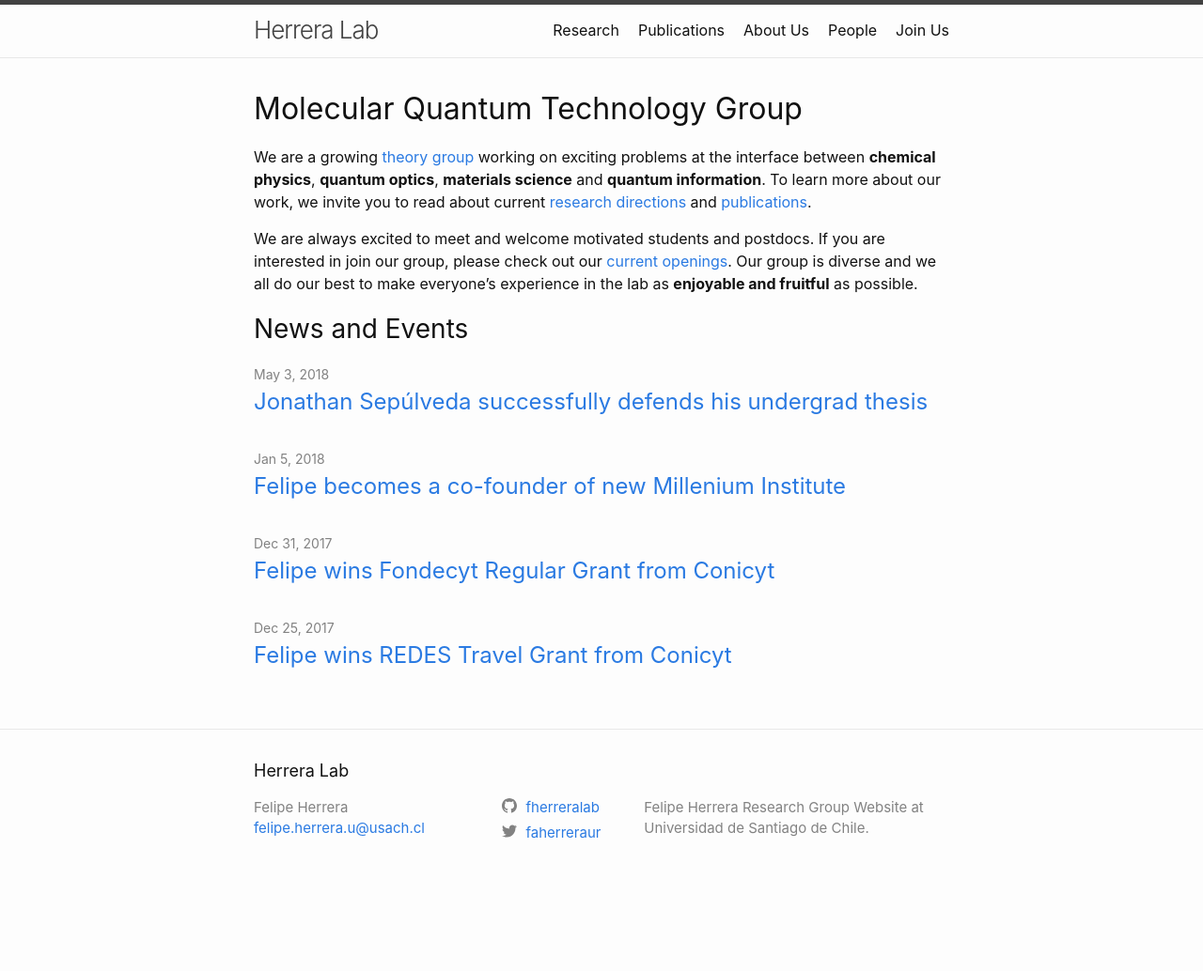
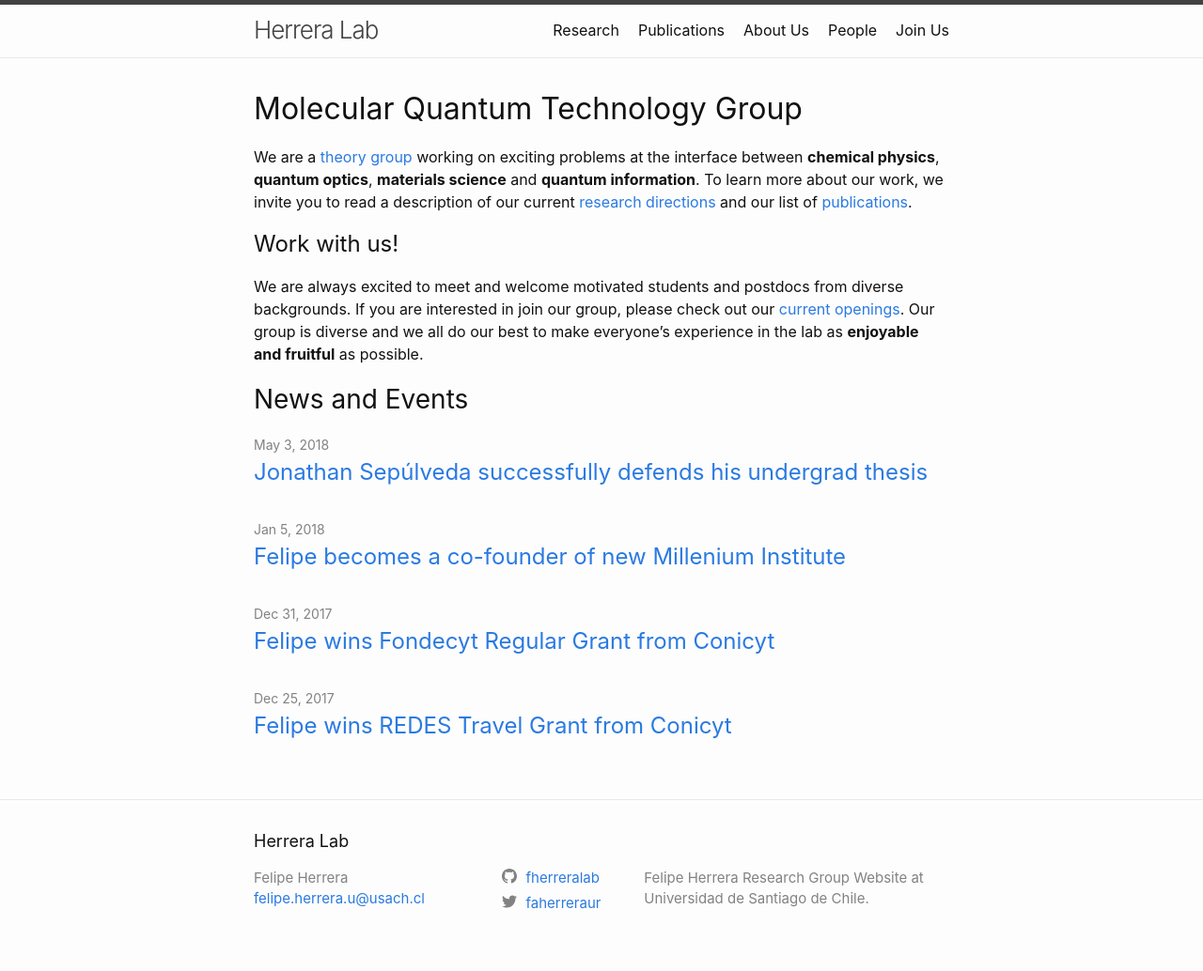
Before and after one commit to fherreralab/fherreralab.github.io, a Jekyll site: the page built from index.md, in a window 1280 px wide. Shown: the whole page at 94% size. Built offline with Jekyll 4.4.1, drawn with Linux system fonts in a browser that asks for light colours; before the commit the page ends 959 px from its top, so only the background shows below that.

Commit message:
updated home

```diff
--- a/index.md
+++ b/index.md
@@ -3,9 +3,11 @@ layout: home
 title: Molecular Quantum Technology Group
 ---
 
-We are a growing [theory group](/people/) working on exciting problems at the interface between **chemical physics**, **quantum optics**, **materials science** and **quantum information**. To learn more about our work, we invite you to read about current [research directions](/research-areas/) and [publications](/publications/).
+We are a [theory group](/people/) working on exciting problems at the interface between **chemical physics**, **quantum optics**, **materials science** and **quantum information**. To learn more about our work, we invite you to read a description of our current [research directions](/research-areas/) and our list of [publications](/publications/).
 
-We are always excited to meet and welcome motivated students and postdocs. If you are interested in join our group, please check out our [current openings](/openings/). Our group is diverse and we all do our best to make everyone's experience in the lab as **enjoyable and fruitful** as possible.
+
+## Work with us!
+We are always excited to meet and welcome motivated students and postdocs from diverse backgrounds. If you are interested in join our group, please check out our [current openings](/openings/). Our group is diverse and we all do our best to make everyone's experience in the lab as **enjoyable and fruitful** as possible.
 
 
 [home-image]:{{ "/assets/img/displaced-potential-cavity.pdf" | absolute_url }}
```
Also changed, not shown: 2 other files.
